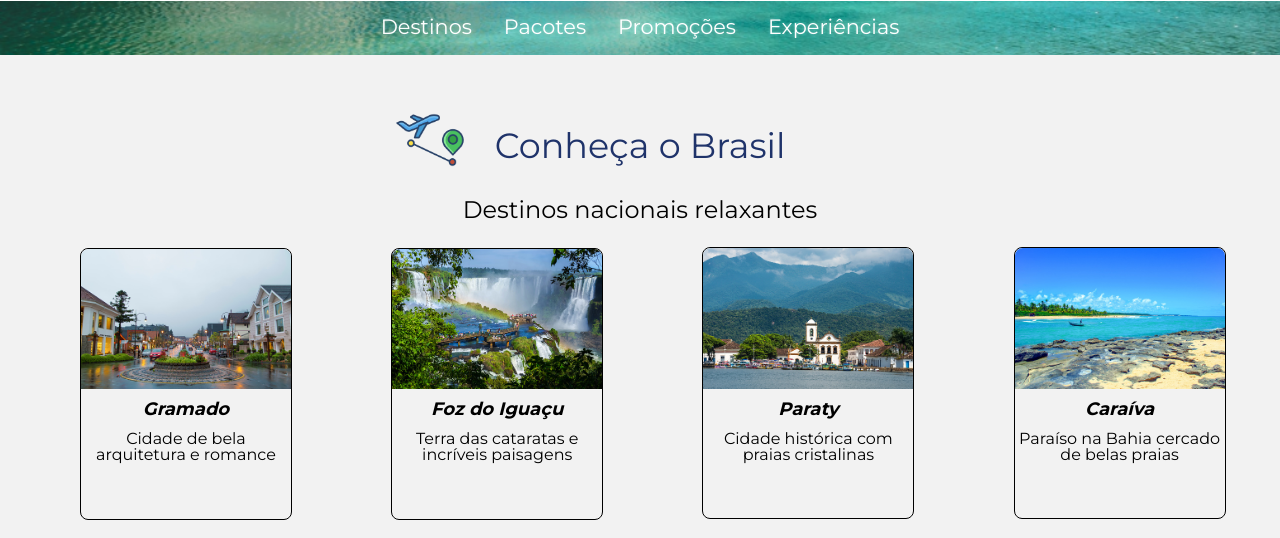
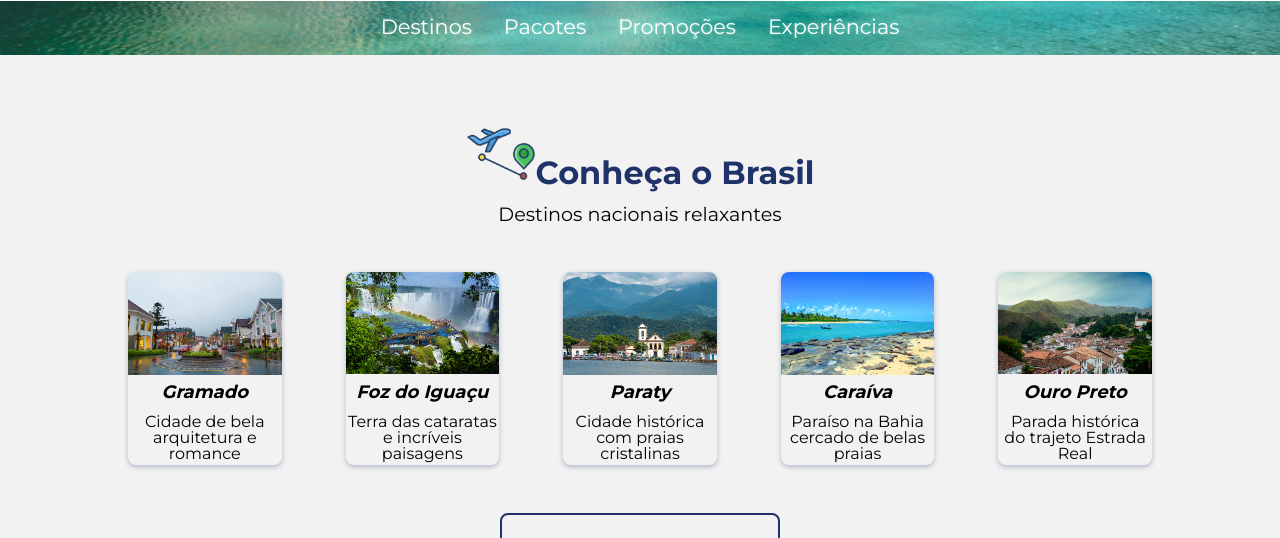
Before and after one commit to Wanuzia/agencia-zen, a plain HTML site: page index.html in a window 1280 px wide. Shown: the part 210-748 px from the top of the page. Drawn offline with Linux system fonts and the light colour scheme.

Commit message:
Finaliza as seções fale conosco e destinos

```diff
--- a/css/banerfaleconosco.css
+++ b/css/banerfaleconosco.css
@@ -39,12 +39,11 @@
     font-weight: 500;
     text-transform: uppercase;
     text-decoration: none;
-
+    transition-duration: .4s;
 }
 
 .banerfaleconosco .botao:hover{
-    background-color: #F4BC1D;
-    color: black;
+    background-color: #BF9E39;
     transition-duration: .4s;
   transition-timing-function: linear;
 }
--- a/css/destinos.css
+++ b/css/destinos.css
@@ -1,39 +1,51 @@
 .destinos {
-    flex-direction: row;
+    width:100%;
+    max-width: 1024px;
+    margin: 4em auto;
+    display: flex;
+    flex-direction: column;
+    align-items: center;
 }
 .titulo-destino {
-    text-align: center;
+    display: flex;
+    flex-direction: row;
+    justify-content: center;
+    align-items: flex-end;
 }
+
+.titulo-destino h2{
+    font-size: 2rem;
+    font-weight: bold;
+    color: #1F336A;
+ }
+
+.lista-destinos{
+    display: flex;
+    flex-direction: row;
+    justify-content: space-between;
+    margin: 1em 0 3em 0;
+}
+
 .icone {
     width: 70px;
-    display: inline-block;
-    justify-content: baseline;
-    position: relative;
-    margin-left: -420px;
-    top: 50px;
+    align-self: flex-start;
 }
-.titulo-destino h1{
-   font-size: 35px;
-   color: #1F336A;
-   position: relative;
-}
+
 .subtitulo{
     display: flex;
-    text-align: center;
     justify-content: center;
-    padding-top: 35px;
-    padding-bottom: 10px;
-    font-size: x-large;
+    padding-top: 1rem;
+    padding-bottom: 2rem;
+    font-size: 1.2em;
 }
+
 .caixa-lista-destinos {
-    display: inline-block;
-    width: 210px;
-    height: 270px;
-    border: solid 1px #000000;
+    display: flex;
+    flex-direction: column;
+    width: 15%;
     border-radius: 8px;
-    margin: 15px;
-    margin-left: 80px;
-    justify-content: center;
+    justify-content: space-between;
+    box-shadow: 0px 2px 5px rgba(31, 51, 106, 30%);
 }
 .caixa-lista-destinos img {
     border-top-left-radius: 8px;
@@ -44,37 +56,31 @@
     text-align: center;
     font-weight: bold;
     font-size: 18px;
-   margin: 8px;
-   font-style: italic;
+    margin: 8px;
+    font-style: italic;
 }
 .caixa-lista-destinos p {
     text-align: center;
     text-justify:distribute-all-lines;
     padding: 5px 0 3px;
  }
- .caixa-lista-destinos:hover {
-    border-color: #C78C19;
-    font-size: 20px;
- }
+
 .orcamento {
-    display: flex;
     justify-content: center;
     text-align: center;
     width: 25%;
-    margin: auto;
-    margin-bottom: 40px;
-    margin-top: 40px;
     padding: 10px;
     font-weight: bold;
     border: 2px solid #1F336A;
-    border: rgb (30, 35, 48) 5px;
     color: #1F336A;
     border-radius: 8px;
+    transition-duration: .4s;
 }
-.orcamento:hover {
-        border-color: #C78C19;
-        font-size: 20px;
+
+.orcamento:hover{
+    background: #1F336A;
+    color:white;
+    transition-duration: .4s;
+    transition-timing-function: linear;
+    cursor: pointer;
 }
-.orcamento:active {
-        border-color: #088C19;
-}
--- a/css/experiencias.css
+++ b/css/experiencias.css
@@ -18,7 +18,6 @@
 
 .experiencia-titulo h2 {
   font-size: 2rem;
-  padding: 2rem 0;
   font-weight: bold;
   color: #1F336A;
 }
--- a/index.html
+++ b/index.html
@@ -39,11 +39,12 @@
         <section class="destinos">
             <div class="titulo-destino">
                     <img class="icone" src="img/destinos-icone-aviao.png">
-                         <h1 >Conheça o Brasil</h1>
+                    <h2 >Conheça o Brasil</h2>
             </div>
             <div class="subtitulo">
                 <h2>Destinos nacionais relaxantes</h2>
             </div>
+            <div class="lista-destinos">
                 <div class="caixa-lista-destinos">
                         <img src="img/destinos-gramado.jpg">
                         <h3>Gramado</h3>
@@ -69,11 +70,12 @@
                         <h3>Ouro Preto</h3>
                         <p>Parada histórica do trajeto Estrada Real</p>
                 </div>
+            </div>
             <div class="orcamento">
-                        <h3>PEÇA SEU ORÇAMENTO</h3>
+                <h3>FAÇA SEU ORÇAMENTO</h3>
             </div>
 
-           </section
+        </section>
         <section class="banerfaleconosco">
             <h3>Viagens sem estresse? Sim, é possível!</h3>
             <a href="#" class="botao">fale conosco</a>
@@ -206,7 +208,6 @@
 
             <!-- segunda linha -->
         </section>
-
         <section class="planos">
             <!-- quarto card -->
             <div class="card">
@@ -338,7 +339,6 @@
 
 
         </section>
-
         <section class="inscrever">
             <div class="inscrever-conteudo">
                 <div class="inscrever-conteudo-formulario">
@@ -410,10 +410,8 @@
             </div>
         </section>
     </main>
-
     <footer>
         <div class="rodapeA">
-
             <div class="colunasFooter">
                 <div class="coluna-interna">
                     <h4>Zen Turismo</h4>
@@ -423,8 +421,6 @@
                     <p><a href="url">Termos e condições de uso</a></p><br>
                 </div>
             </div>
-
-
             <div class="colunasFooter">
                 <div class="coluna-interna">
                     <h4>Centrais de atendimento</h4>
@@ -434,7 +430,6 @@
                     <p><a href="#">Central de ajuda</a></p>
                 </div>
             </div>
-
             <div class="colunasFooter">
                 <div class="coluna-interna">
                     <h4>Empresarial</h4>
@@ -444,9 +439,7 @@
                     <p><a href="#">Sobre nós</a></p>
                 </div>
             </div>
-
         </div>
-
         <div class="rodapeB">
             <div class="formasPagamento">
                 <p>Formas de pagamento</p>
@@ -459,7 +452,6 @@
                     <a href=""><img class="pagamento-icon" src="img/amex.png"> </a>
                 </div>
             </div>
-
             <div class="redesSociais">
                 <p>Segue nas redes para mais ofertas</p>
                 <div class="footer-social-icons">
@@ -471,12 +463,10 @@
                 </div>
             </div>
         </div>
-
         <div class="copyright">
             ©Turismo Zen S. A. - CNPJ: 00.000.000/0000-00. Todos os direitos reservados. Endereço: Av. Juscelino
             Kubitscheck, 300 - Centro, Joinville - SC, 89201-100.
         </div>
     </footer>
 </body>
-
 </html>
```
Lines whose indentation alone changed are shown as unchanged.
